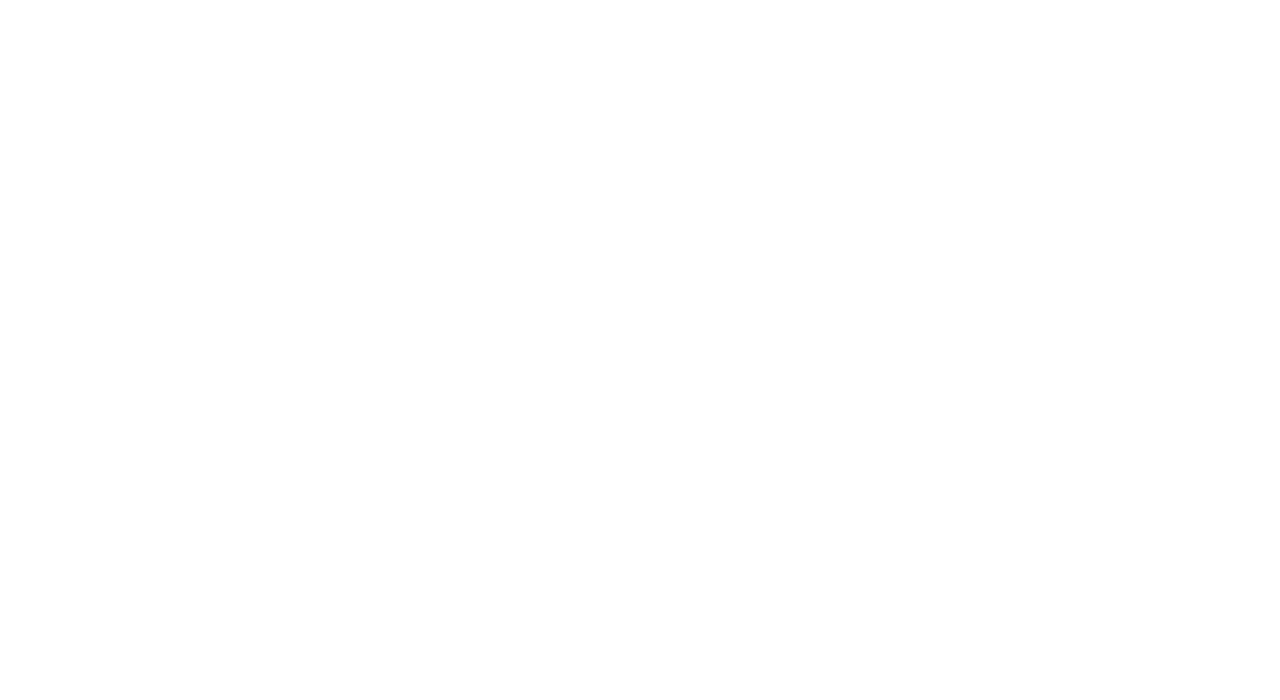
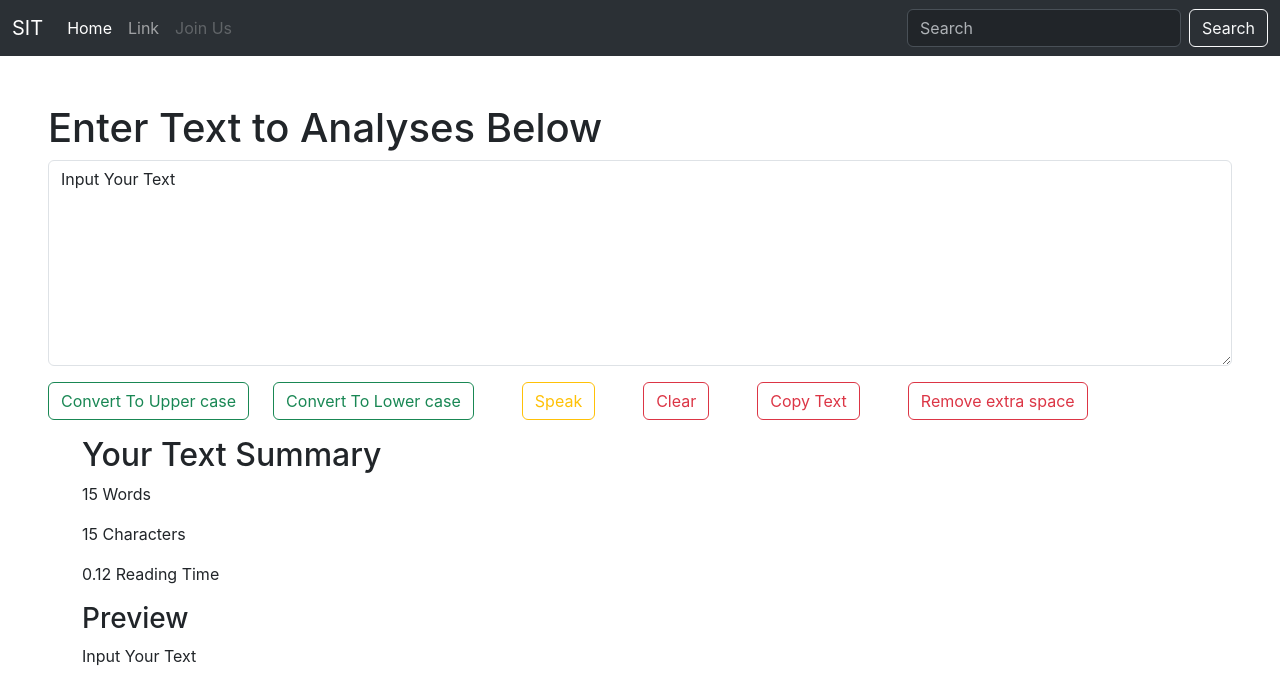
Before and after one commit to 6353079417/React-app-demo, a React (Create React App) app: page / in a window 1280 px wide. Shown: the top 700 px of the page. Built offline with nearby package versions, Linux system fonts and the light colour scheme.

Commit message:
some Changes

```diff
--- a/src/App.js
+++ b/src/App.js
@@ -1,11 +1,13 @@
-
 import './App.css';
-
+import Navbar from './components/Navbar';
+import TextForm from './components/TextForm';
 
 
 function App() {
   return (
     <>
+     <Navbar title ="SIT" aboutText="Join Us"/>
+    <TextForm heading="Enter Text to Analyses Below" />
 
     </>
   );
--- /dev/null
+++ b/src/components/Navbar.js
@@ -0,0 +1,47 @@
+import React from 'react'
+import PropTypes from 'prop-types'
+
+export default function Navbar(props) {
+  return (
+    <div>
+      <nav className="navbar bg-dark navbar-expand-lg bg-body-tertiary" data-bs-theme="dark">
+  <div className="container-fluid">
+    <a className="navbar-brand" href="#">{props.title}</a>
+    <button className="navbar-toggler" type="button" data-bs-toggle="collapse" data-bs-target="#navbarSupportedContent" aria-controls="navbarSupportedContent" aria-expanded="false" aria-label="Toggle navigation">
+      <span className="navbar-toggler-icon"></span>
+    </button>
+    <div className="collapse navbar-collapse" id="navbarSupportedContent">
+      <ul className="navbar-nav me-auto mb-2 mb-lg-0">
+        <li className="nav-item">
+          <a className="nav-link active" aria-current="page" href="#">Home</a>
+        </li>
+        <li className="nav-item">
+          <a className="nav-link" href="#"> Link</a>
+          </li>
+
+        <li className="nav-item">
+          <a className="nav-link disabled" aria-disabled="true">{props.aboutText}</a>
+        </li>
+      </ul>
+      <form className="d-flex" role="search">
+        <input className="form-control me-2" type="search" placeholder="Search" aria-label="Search"/>
+        <button className="btn btn-outline-light" type="submit">Search</button>
+
+
+      </form>
+    </div>
+  </div>
+</nav>
+    </div>
+  )
+}
+
+Navbar.propTypes={
+    title : PropTypes.string.isRequired,
+    aboutText : PropTypes.string
+}
+
+Navbar.defaultProps={
+    title : "Set Your Title Here",
+    aboutText : "Set Your Text Here"
+}
--- /dev/null
+++ b/src/components/TextForm.js
@@ -0,0 +1,68 @@
+import React, {useState} from 'react'
+
+export default function TextForm(props) {
+        const [text, setText]= useState("Input Your Text");
+        // setText("Enter Your Text");
+
+        const handleOnChange = (event) => {
+            console.log("On Change");
+            setText(event.target.value);
+        }
+        const handleUpChange = () => {
+            console.log("Btn Click");
+            let newT = text.toUpperCase();
+            setText(newT);
+        }
+        const handleLowChange = () => {
+            console.log("Btn Click");
+            let newText = text.toLowerCase();
+            setText(newText);
+        }
+        const handleSpeak = () => {
+            let newText = new SpeechSynthesisUtterance();
+            newText.text = text;
+            window.speechSynthesis.speak(newText);
+        }
+        const handleClear = () => {
+            let newText = "";
+            setText(newText);
+
+        }
+        const handleCopy = () => {
+            var newText = document.getElementById('exampleFormControlTextarea1');
+            newText.select();
+            navigator.clipboard.writeText(newText.value);
+
+        }
+        const handleRemoveSpace = () => {
+            let newText = text.split(/[ ] + /);
+            setText(newText.join(" "));
+        }
+
+    return (
+
+        <div className="mb-3 mx-5 my-5 ">
+            <div>
+            <h1>{props.heading}</h1>
+            <textarea className="form-control" id="exampleFormControlTextarea1" rows="8" value={text} onChange={handleOnChange}></textarea>
+            <button className='btn btn-outline-success my-3' onClick={handleUpChange}>Convert To Upper case</button>
+            <button className='btn btn-outline-success my-3 mx-4' onClick={handleLowChange}>Convert To Lower case</button>
+            <button className='btn btn-outline-warning my-3 mx-4' onClick={handleSpeak}>Speak</button>
+            <button className='btn btn-outline-danger my-3 mx-4' onClick={handleClear}>Clear</button>
+            <button className='btn btn-outline-danger my-3 mx-4' onClick={handleCopy}>Copy Text</button>
+            <button className='btn btn-outline-danger my-3 mx-4' onClick={handleRemoveSpace}>Remove extra space</button>
+
+
+            </div>
+            <div className="container">
+                <h2>Your Text Summary</h2>
+                <p>{text.split("").length} Words</p>
+                <p>{text.length} Characters</p>
+                <p>{0.008*text.split("").length} Reading Time </p>
+                <h3>Preview</h3>
+                <p>{text}</p>
+            </div>
+        </div>
+
+    )
+}
```
